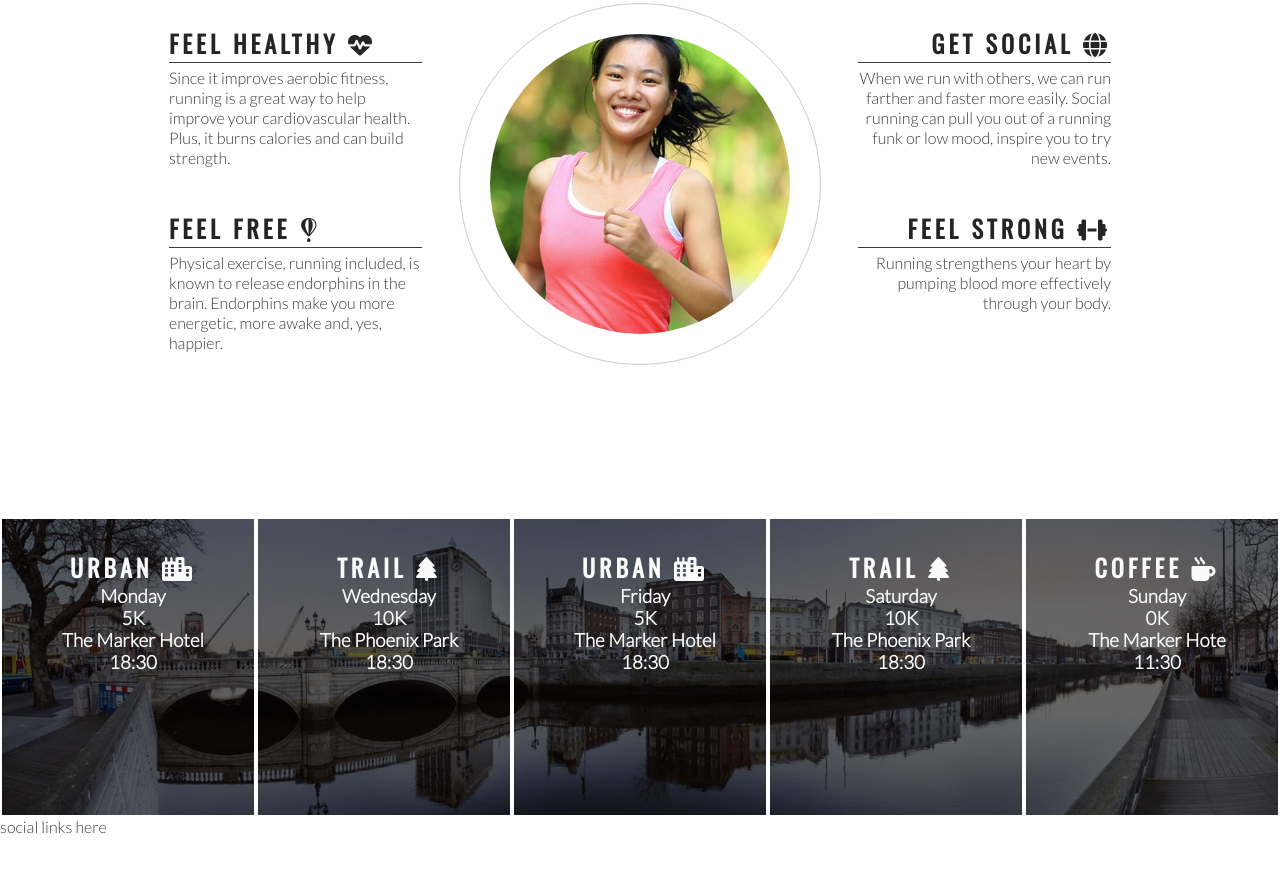
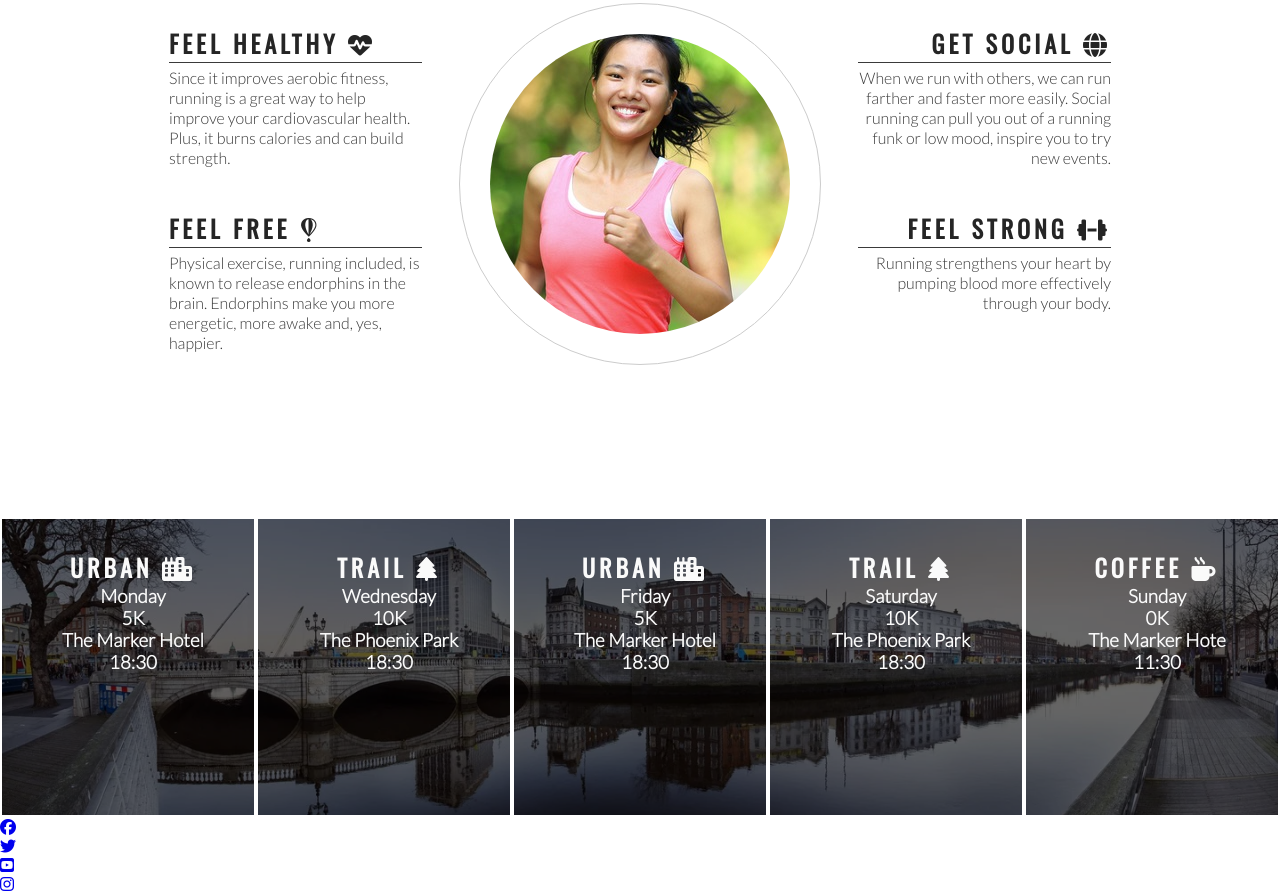
Before and after one commit to ahamza98/love-running, a plain HTML site: page index.html in a window 1280 px wide. Shown: the part 778-1671 px from the top of the page. Before the commit the page ends 1614 px from the top, so only its background shows below. Drawn offline with nearby package versions, Linux system fonts and the light colour scheme.

Commit message:
add social media icons to footer

```diff
--- a/index.html
+++ b/index.html
@@ -127,7 +127,28 @@
         </div>
     </section>
     <footer>
-        social links here
+        <ul>
+            <li>
+                <a href="https://facebook.com" target="_blank" rel="noopener" aria-label="Visit our Facebook page (opens in a new tab">
+                    <i class="fab fa-facebook"></i></a>
+
+            </li>
+            <li>
+                <a href="https://twitter.com" rel="noopener" target="_blank" aria-label="Visit our Twitter page (opens in a new tab">
+                    <i class="fab fa-twitter"></i>
+                </a>
+            </li>
+            <li>
+                <a href="https://youtube.com" rel="noopener" target="_blank" aria-label="Visit our Youtube page (opens in a new tab">
+                    <i class="fab fa-youtube-square"></i>
+                </a>
+            </li>
+            <li>
+                <a href="https://instagram.com" rel="noopener" target="_blank" aria-label="Visit our Instagram page (opens in a new tab">
+                    <i class="fab fa-instagram"></i>
+                </a>
+            </li>
+        </ul>
     </footer>
 
     <script src="https://kit.fontawesome.com/e3ef9349b5.js" crossorigin="anonymous"></script>
```
